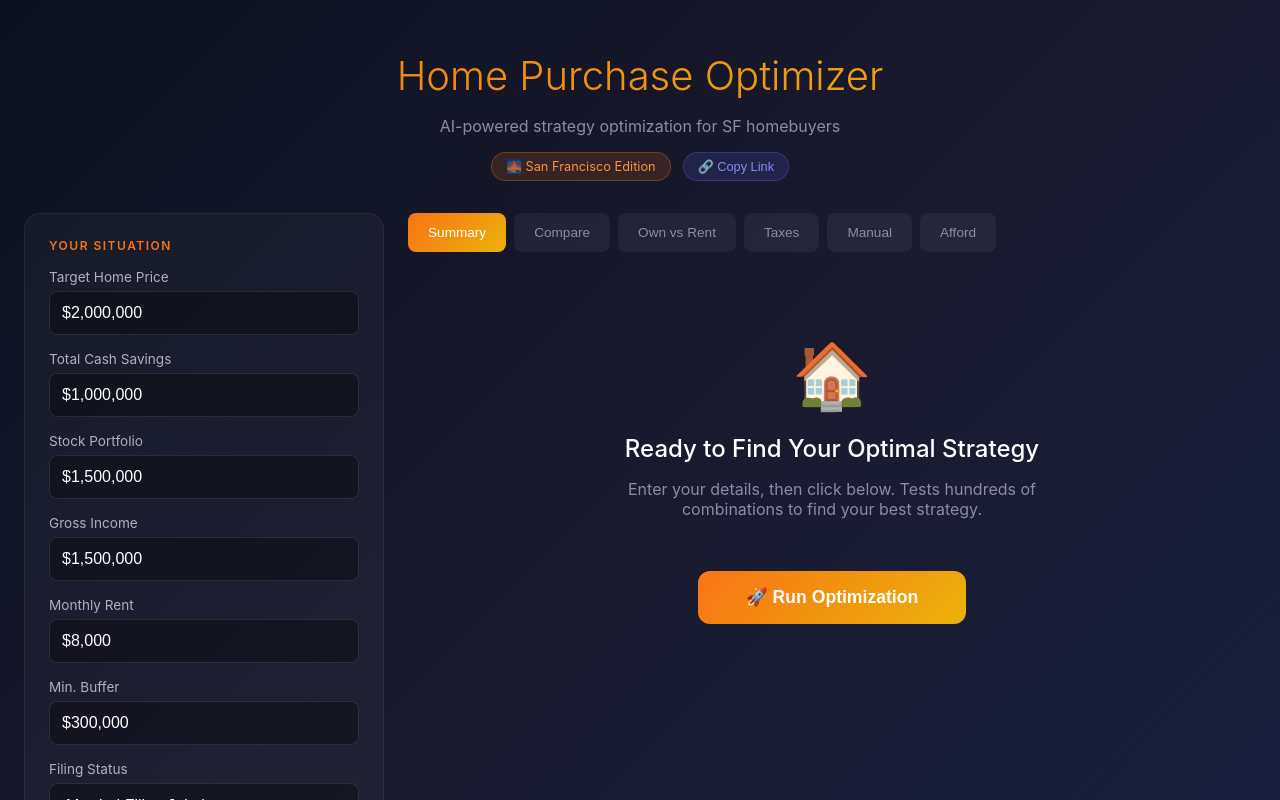
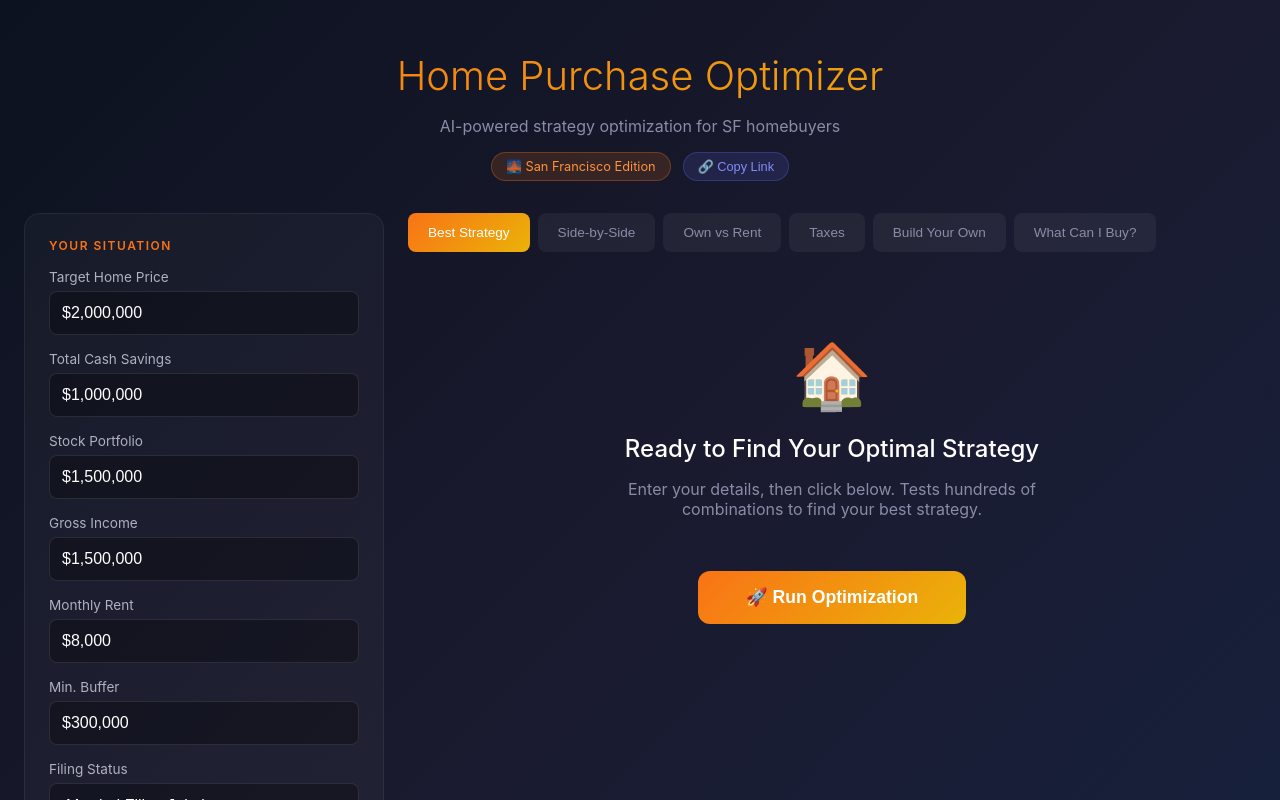
Before and after one commit to jorgeluisas/home-purchase-optimizer, a Next.js app: page / in a window 1280 px wide. Shown: the top 800 px of the page. Built offline with nearby package versions, Linux system fonts and the light colour scheme.

Commit message:
feat: rename tabs for better UX
- Summary → Best Strategy
- Compare → Side-by-Side
- Manual → Build Your Own
- Afford → What Can I Buy?

```diff
--- a/app/HomePurchaseOptimizer.jsx
+++ b/app/HomePurchaseOptimizer.jsx
@@ -3534,12 +3534,12 @@ export default function HomePurchaseOptimizer() {
 
         <main>
           <div style={s.tabs}>
-            <button style={{ ...s.tab, ...(activeTab === 'optimize' ? s.tabActive : s.tabInactive) }} onClick={() => setActiveTab('optimize')}>Summary</button>
-            <button style={{ ...s.tab, ...(activeTab === 'scenarios' ? s.tabActive : s.tabInactive) }} onClick={() => setActiveTab('scenarios')}>Compare</button>
+            <button style={{ ...s.tab, ...(activeTab === 'optimize' ? s.tabActive : s.tabInactive) }} onClick={() => setActiveTab('optimize')}>Best Strategy</button>
+            <button style={{ ...s.tab, ...(activeTab === 'scenarios' ? s.tabActive : s.tabInactive) }} onClick={() => setActiveTab('scenarios')}>Side-by-Side</button>
             <button style={{ ...s.tab, ...(activeTab === 'holding' ? s.tabActive : s.tabInactive) }} onClick={() => setActiveTab('holding')}>Own vs Rent</button>
             <button style={{ ...s.tab, ...(activeTab === 'tax' ? s.tabActive : s.tabInactive) }} onClick={() => setActiveTab('tax')}>Taxes</button>
-            <button style={{ ...s.tab, ...(activeTab === 'manual' ? s.tabActive : s.tabInactive) }} onClick={() => setActiveTab('manual')}>Manual</button>
-            <button style={{ ...s.tab, ...(activeTab === 'afford' ? s.tabActive : s.tabInactive) }} onClick={() => setActiveTab('afford')}>Afford</button>
+            <button style={{ ...s.tab, ...(activeTab === 'manual' ? s.tabActive : s.tabInactive) }} onClick={() => setActiveTab('manual')}>Build Your Own</button>
+            <button style={{ ...s.tab, ...(activeTab === 'afford' ? s.tabActive : s.tabInactive) }} onClick={() => setActiveTab('afford')}>What Can I Buy?</button>
           </div>
 
           {activeTab === 'optimize' && renderOptimize()}
```
